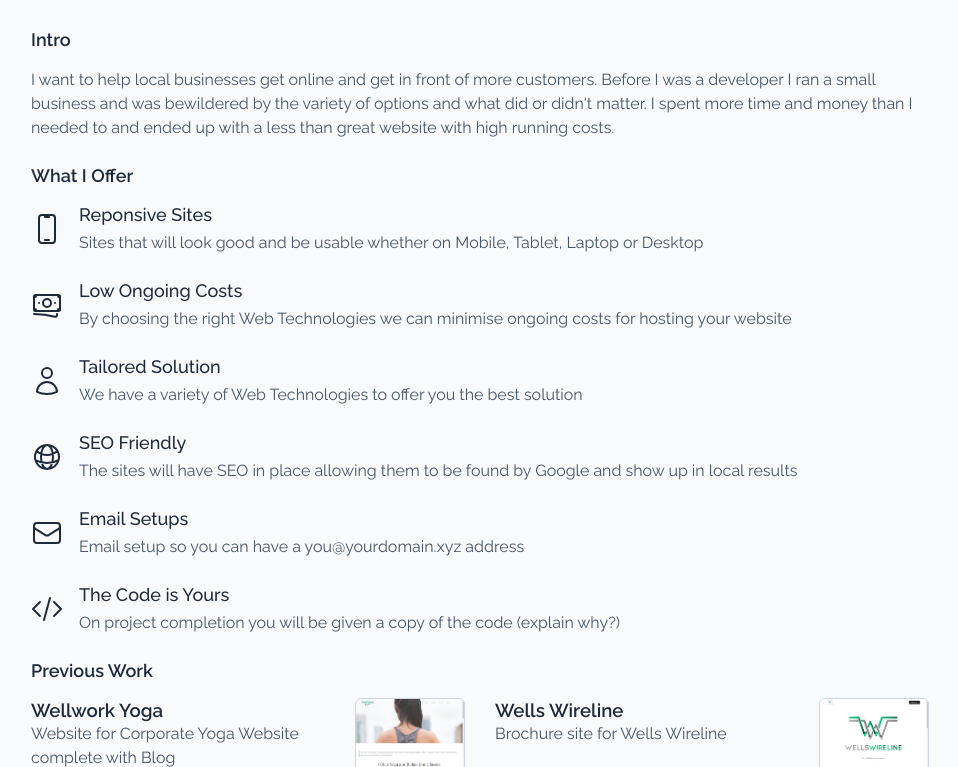
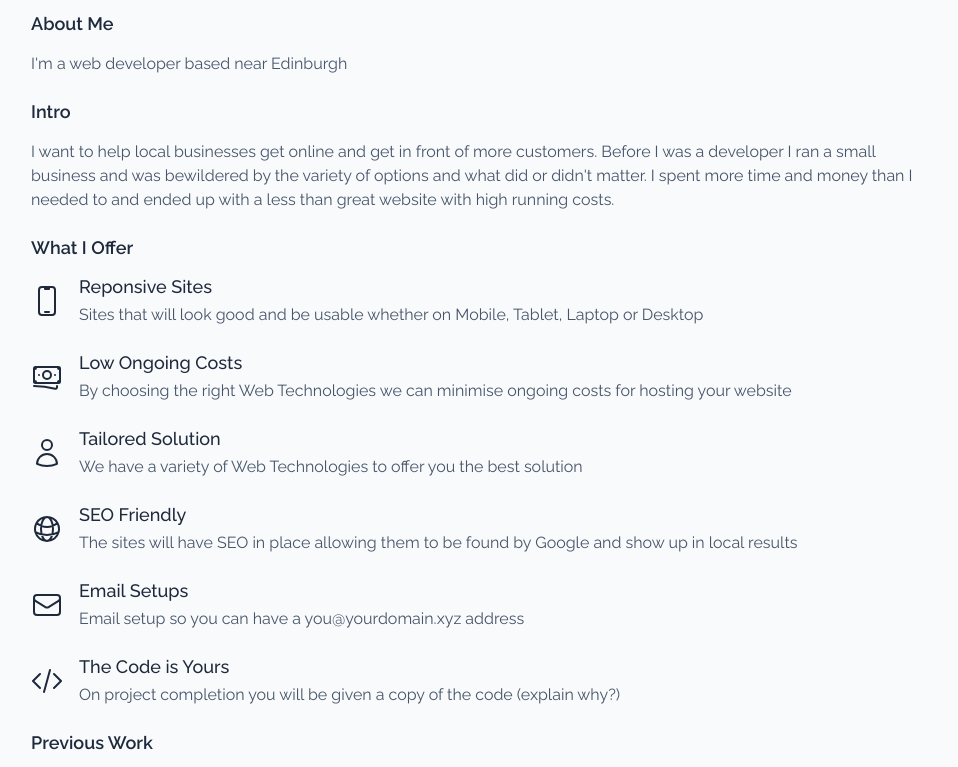
Before and after one commit to paddyjoneill/vanillasite, a plain HTML site: page site/index.html in a window 1280 px wide. Shown: the part 75-842 px from the top of the page, without its empty margins (161-1119 px from the left). Drawn offline with Linux system fonts and the light colour scheme.

Commit message:
about me

```diff
--- a/site/index.html
+++ b/site/index.html
@@ -37,6 +37,10 @@
         </button>
     </header>
     <main>
+        <section>
+            <h2>About Me</h2>
+            <p>I'm a web developer based near Edinburgh</p>
+        </section>
         <section>
             <h2>Intro</h2>
             <p>I want to help local businesses get online and get in front of more customers. Before I was a developer I
--- a/site/styles.css
+++ b/site/styles.css
@@ -58,7 +58,7 @@ body {
 
 main {
     max-width: 56rem;
-    margin: 1rem;
+    margin: 0 1rem 1rem 1rem;
 }
 
 section {
```
